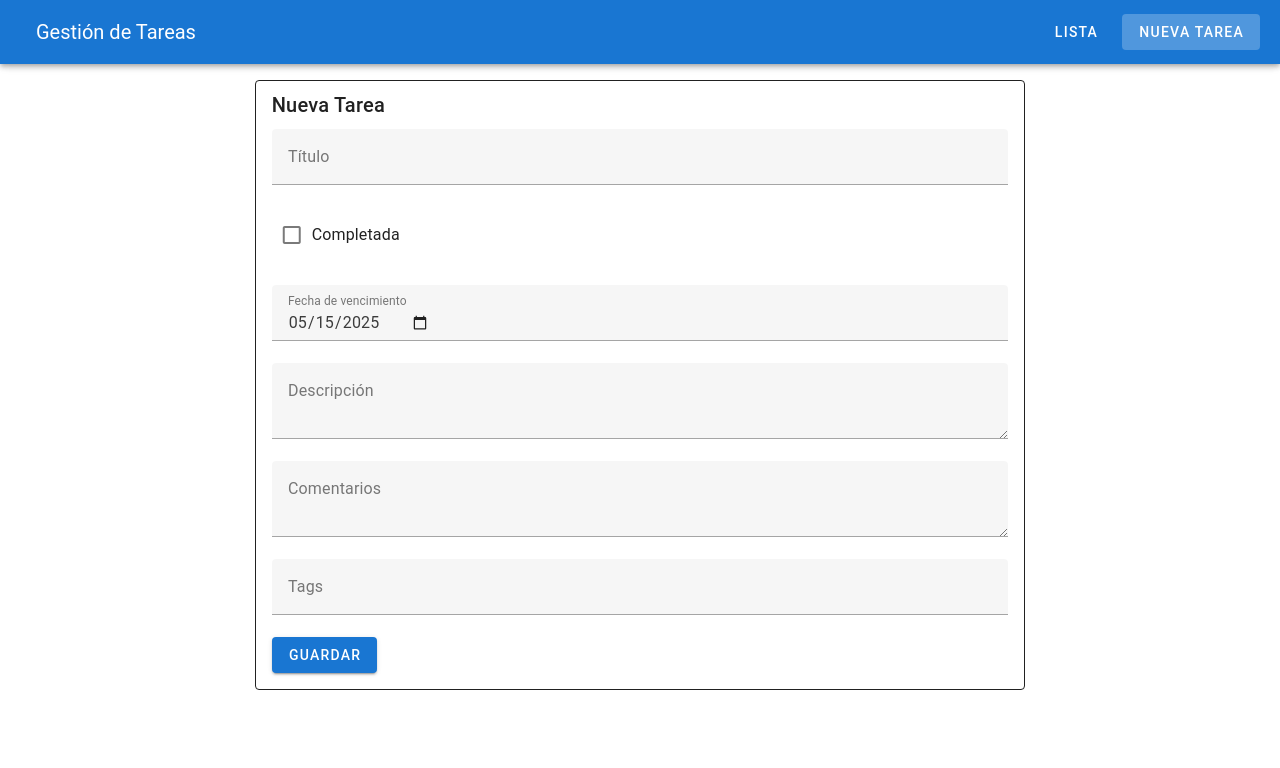
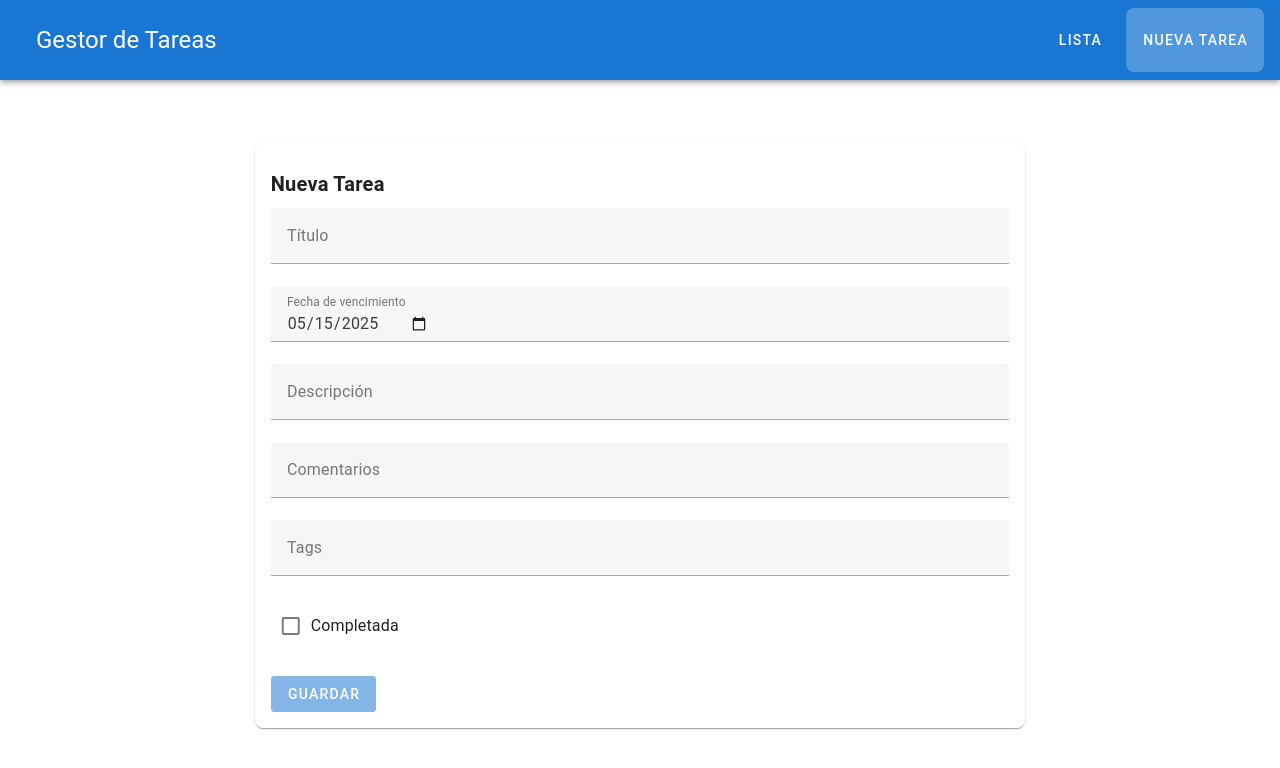
Before and after one commit to FernandoEmilianoFloresDeLaRiva/Tasks-Challenge, a Nuxt app: page /tasks/add_task in a window 1280 px wide. Shown: the top 768 px of the page. Built offline with nearby package versions, Linux system fonts and the light colour scheme.

Commit message:
improve: improving form and layout

```diff
--- a/components/TaskForm.vue
+++ b/components/TaskForm.vue
@@ -1,24 +1,29 @@
 <template>
-    <v-card variant="outlined" class="mb-6">
-        <v-card-title>
+    <v-alert v-if="successMessage" type="success" class="mb-4">
+        {{ successMessage }}
+    </v-alert>
+    <v-alert v-if="error" type="error" class="mb-4">
+        {{ error }}
+    </v-alert>
+    <v-card variant="outlined" class="my-6 pt-4 px-4 elevation-1 rounded-lg border-none">
+        <v-card-title class="text-h6 font-weight-bold px-0 ">
             {{ editing ? 'Editar Tarea' : 'Nueva Tarea' }}
         </v-card-title>
-        <v-card-text>
+        <v-card-text class="px-0">
             <v-form @submit.prevent="submit">
+
                 <v-text-field v-model="form.title" label="Título" :rules="[(v) => !!v || 'El título es requerido']"
                     required />
 
+                <v-text-field v-model="form.due_date" label="Fecha de vencimiento" type="date" />
+                <v-textarea v-model="form.description" label="Descripción" rows="1" auto-grow row-height="24" />
+
+                <v-textarea v-model="form.comments" label="Comentarios" rows="1" auto-grow row-height="24" />
+
+                <v-text-field v-model="form.tags" label="Tags" />
                 <v-checkbox v-model="form.is_completed" label="Completada" />
 
-                <v-text-field v-model="form.due_date" label="Fecha de vencimiento" type="date" />
-
-                <v-textarea v-model="form.description" label="Descripción" rows="2" />
-
-                <v-textarea v-model="form.comments" label="Comentarios" rows="2" />
-
-                <v-text-field v-model="form.tags" label="Tags" />
-
-                <v-btn type="submit" color="primary" :loading="loading" class="mr-4">
+                <v-btn type="submit" color="primary" :loading="loading" class="mr-4" :disabled="form.title === ''">
                     {{ editing ? 'Actualizar' : 'Guardar' }}
                 </v-btn>
 
@@ -44,7 +49,7 @@ const props = defineProps({
 const emit = defineEmits(['created', 'updated', 'cancel-edit'])
 
 const tasksStore = useTasksStore()
-const { loading } = storeToRefs(tasksStore)
+const { loading, successMessage, error } = storeToRefs(tasksStore)
 const { createTask, updateTask } = tasksStore
 
 const getToday = () => {
@@ -107,12 +112,16 @@ const submit = async () => {
 
         if (editing.value) {
             await updateTask(props.task.id, taskData)
-            emit('updated')
+            setTimeout(() => {
+                emit('updated')
+            }, 1500)
         } else {
             console.log(taskData)
             await createTask(taskData)
-            emit('created')
-            resetForm()
+            setTimeout(() => {
+                emit('created')
+                resetForm()
+            }, 1500)
         }
     } catch (error) {
         console.error(error)
--- a/layouts/default.vue
+++ b/layouts/default.vue
@@ -1,12 +1,13 @@
 <template>
   <v-app>
-    <v-app-bar app color="primary" dark class="px-4">
-      <v-toolbar-title>Gestión de Tareas</v-toolbar-title>
-      <v-spacer />
-      <v-btn to="/tasks" text class="mr-2">Lista</v-btn>
-      <v-btn to="/tasks/add_task" text>Nueva Tarea</v-btn>
+    <v-app-bar app color="primary" dark class="px-4 w-100 h-20 d-flex justify-center">
+      <v-toolbar-title class="text-h5">Gestor de Tareas</v-toolbar-title>
+      <v-toolbar-items class="flex justify-center align-center">
+        <v-btn to="/tasks" text class="mr-2 rounded-lg">Lista</v-btn>
+        <v-btn to="/tasks/add_task" text class="rounded-lg">Nueva Tarea</v-btn>
+      </v-toolbar-items>
     </v-app-bar>
-    <v-main>
+    <v-main class="mt-10">
       <NuxtPage />
     </v-main>
   </v-app>
--- a/pages/tasks/index.vue
+++ b/pages/tasks/index.vue
@@ -4,7 +4,7 @@
       <v-col cols="12" md="8" offset-md="2">
         <v-btn color="primary" class="mb-4" to="/tasks/add_task">Nueva Tarea</v-btn>
         <v-col class="pa-2 elevation-1 rounded-lg" style="background: #f8fafc;">
-          <v-btn-toggle v-model="filter" class="mb-4 w-100 d-flex" mandatory>
+          <v-btn-toggle v-model="filter" class="mb-4 w-100 d-flex overflow-auto" mandatory>
             <v-btn value="all" class="flex-grow-1">Ver todas</v-btn>
             <v-btn value="incomplete" class="flex-grow-1">No completadas</v-btn>
             <v-btn value="completed" class="flex-grow-1">Completadas</v-btn>
```
